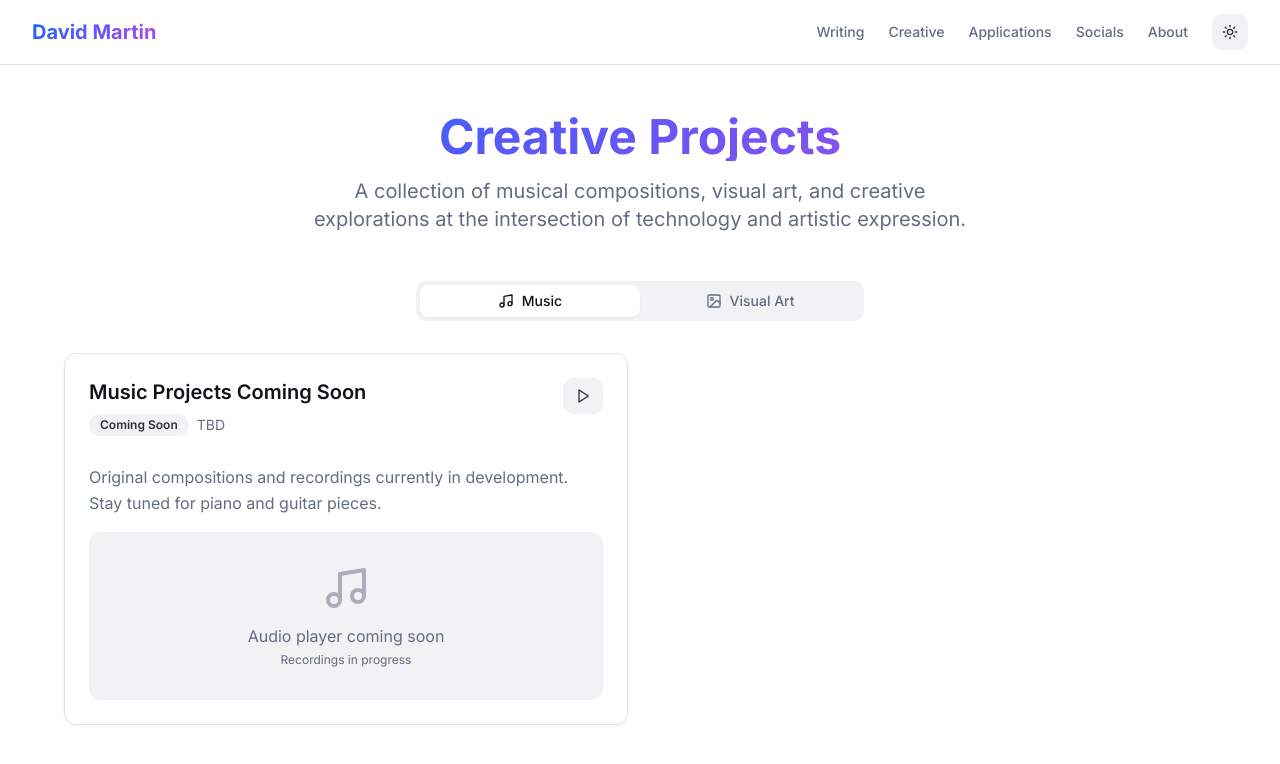
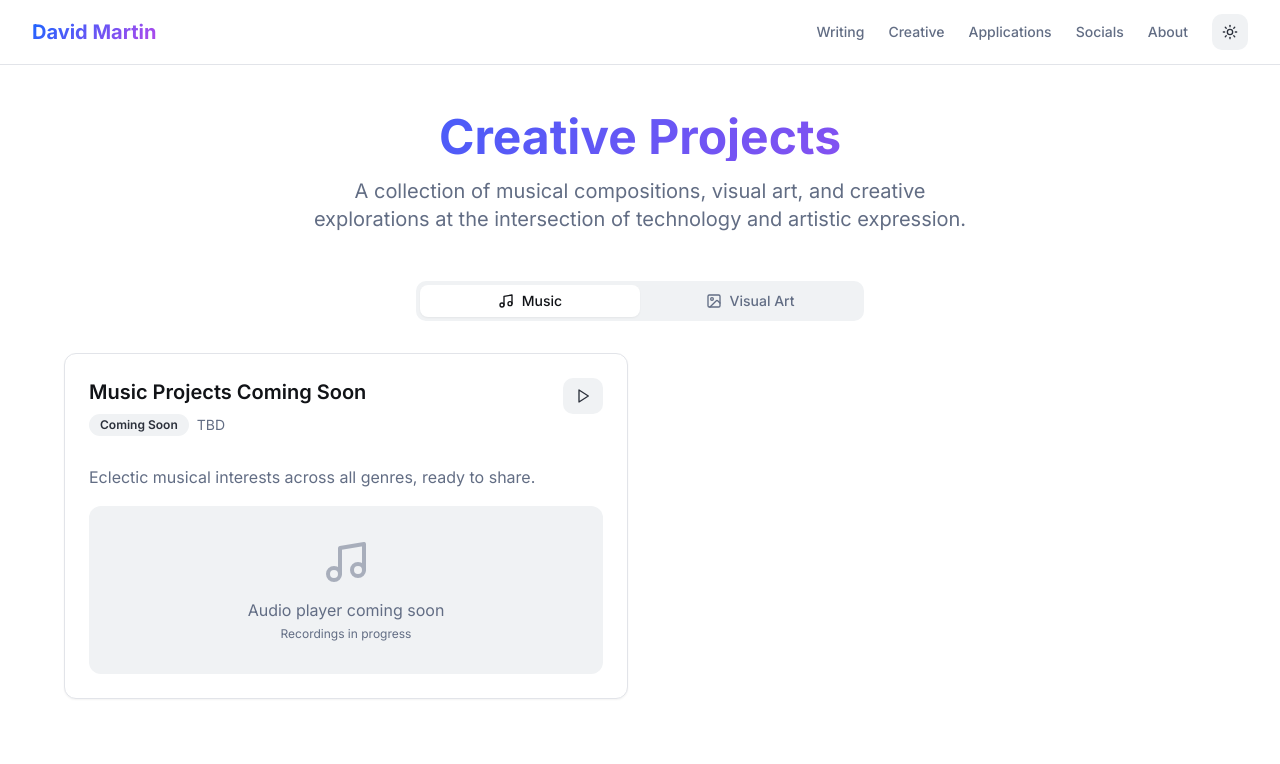
Before and after one commit to victorycross/david-martin-canvas, a React (Vite) app: page /creative in a window 1280 px wide. Shown: the top 764 px of the page. Built offline with nearby package versions, Linux system fonts and the light colour scheme.

Commit message:
Update creative page description
Update music project description on the creative page.

```diff
--- a/src/pages/Creative.tsx
+++ b/src/pages/Creative.tsx
@@ -8,7 +8,7 @@ export default function Creative() {
   const musicProjects = [
     {
       title: "Music Projects Coming Soon",
-      description: "Original compositions and recordings currently in development. Stay tuned for piano and guitar pieces.",
+      description: "Eclectic musical interests across all genres, ready to share.",
       type: "Coming Soon",
       duration: "TBD",
       embed: "#",
```
